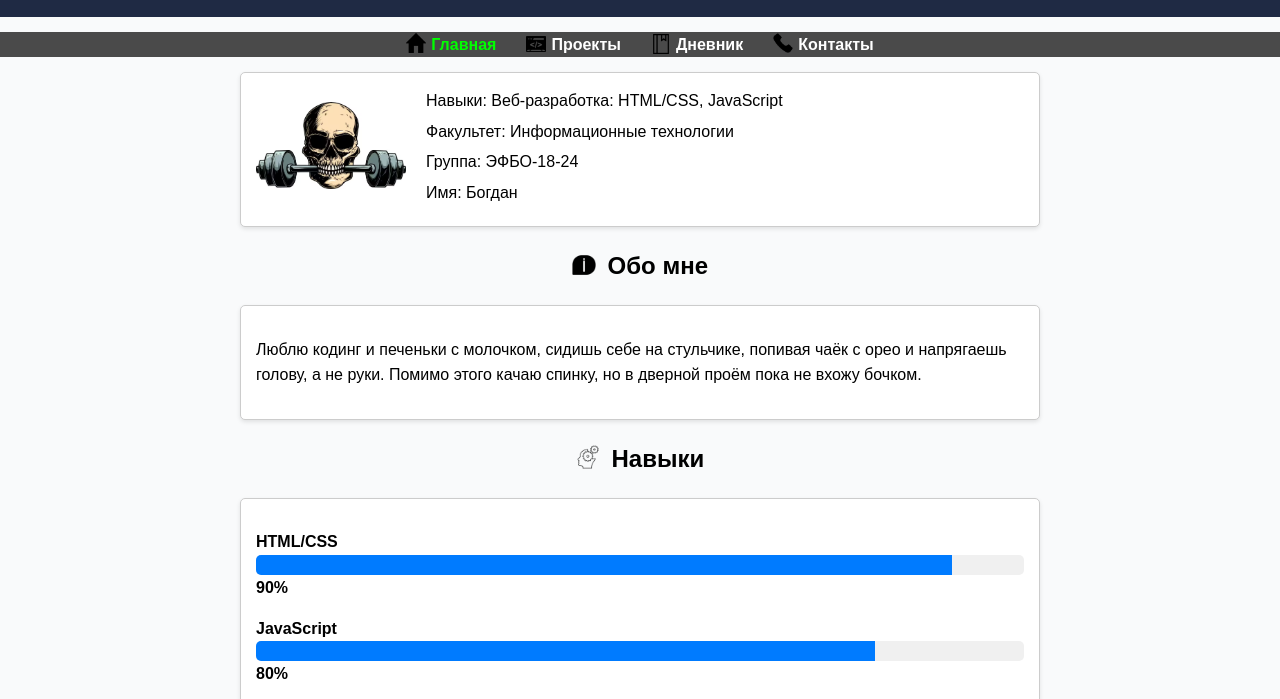
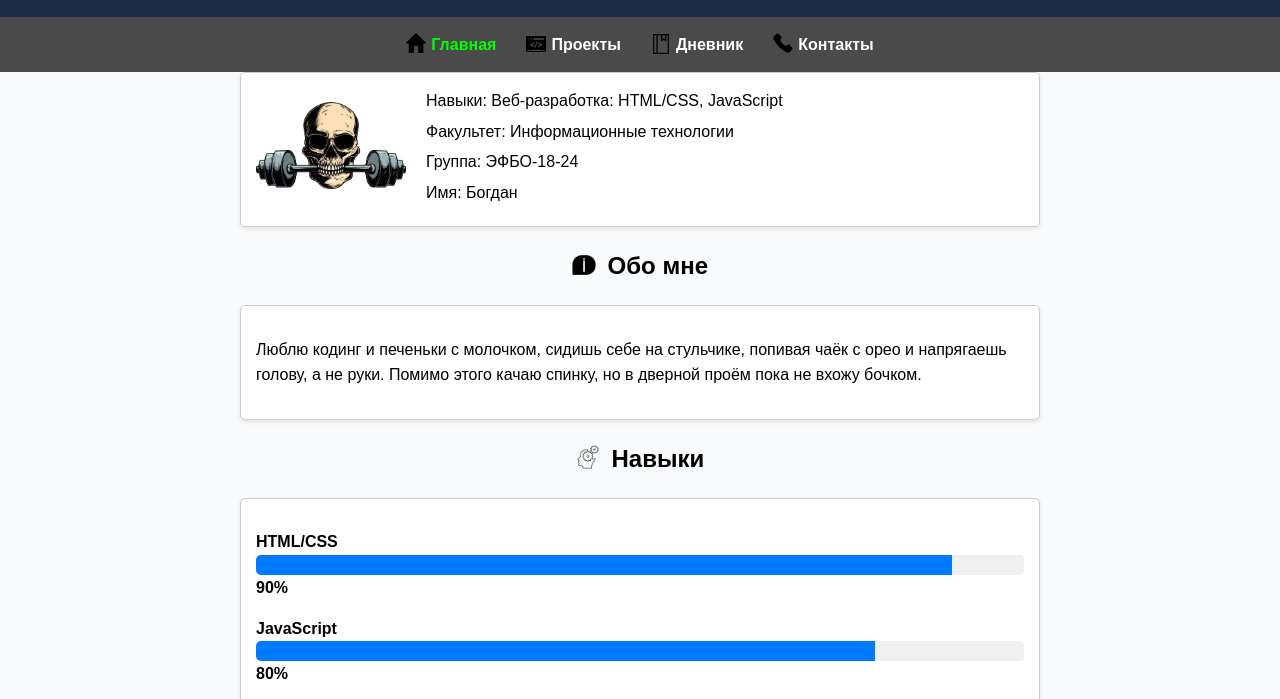
Before and after one commit to Desxlated-boop/Alone, a plain HTML site: page index.html in a window 1280 px wide. Shown: the part 255-954 px from the top of the page. Drawn offline with Linux system fonts and the light colour scheme.

Commit message:
fixed sticked шапка

```diff
--- a/styles/styles.css
+++ b/styles/styles.css
@@ -26,6 +26,8 @@ body {
 }
 
 header {
+    top: 0;
+    z-index: 1000;
     text-align: center;
     padding: 20px;
     background-color: #1F2A44;
@@ -50,6 +52,12 @@ h1 {
 }
 
 nav {
+    position: sticky;
+    top: 0;
+    z-index: 1000;
+    background: #4A4A4A;
+    padding-top: env(safe-area-inset-top, 10px);
+    isolation: isolate;
     padding: 15px 0;
     margin: 0;
 }
```
